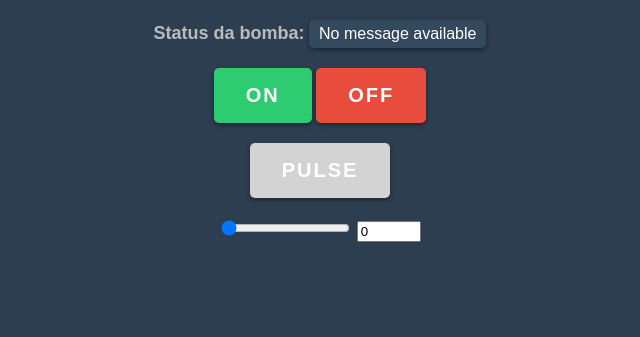
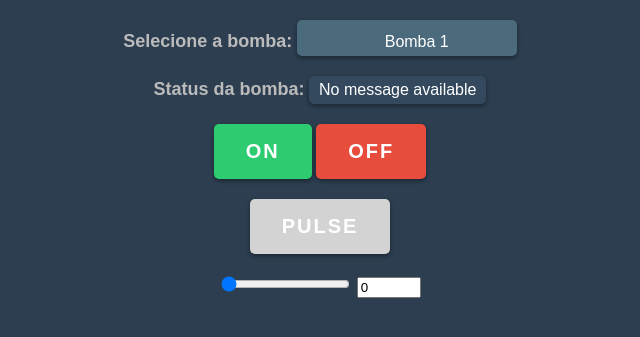
Before and after one commit to renato-nmoraes/irrigatop, a Flask app: page / in a window 1280 px wide. Shown: the part 48-385 px from the top of the page, without its empty margins (320-960 px from the left). Run offline with Flask 3, Linux system fonts and the light colour scheme; data that the repository does not hold is empty.

Commit message:
chore: wip

```diff
--- a/web/app.py
+++ b/web/app.py
@@ -1,4 +1,4 @@
-from flask import Flask, render_template, request
+from flask import Flask, render_template, request, jsonify
 from flask_sqlalchemy import SQLAlchemy
 from flask_migrate import Migrate
 import paho.mqtt.publish as publish
@@ -31,14 +31,17 @@ class Message(db.Model):
         return f'<Message {self.id}>'
 
 
-def send_message_to_broker_and_store(message, topic=None):
+def send_message_to_broker_and_store(message, topic=None, pump_id=None):
     mqtt_broker = config.MQTT_BROKER
     mqtt_topic = config.MQTT_TOPIC
     mqtt_port = int(config.MQTT_PORT)
     mqtt_username = config.MQTT_USERNAME
     mqtt_password = config.MQTT_PASSWORD
 
-    publish.single(f"{mqtt_topic}/{topic}" if topic is not None else mqtt_topic, payload=message, hostname=mqtt_broker,
+    if topic is None:
+        raise Exception("Missing topic")
+
+    publish.single(f"{mqtt_topic}/{pump_id}/{topic}", payload=message, hostname=mqtt_broker,
                    port=mqtt_port, auth={'username': mqtt_username, 'password': mqtt_password})
 
     # Store the message in the database
@@ -52,8 +55,9 @@ def send_message_to_broker_and_store(message, topic=None):
 def home():
     if request.method == 'POST':
         action = request.form.get('action')
+        pump_id = int(request.form.get('pump_id'))  # Get the selected pump ID
         if action:
-            send_message_to_broker_and_store(message=action, topic="action")
+            send_message_to_broker_and_store(message=action, topic="action", pump_id=pump_id)
     try:
         message = Message.query.order_by(Message.id.desc()).first()
         if message:
@@ -74,8 +78,13 @@ def process():
     # Do something with the slider value
     # For example, print it to the console
     print(f"Slider value: {intensity_value}")
-    return 'Slider value captured!'
+    return intensity_value
 
+@app.route('/pump', methods=['POST'])
+def handle_pump_selection():
+    pump_id = request.form['pump_id']
+    # Process the pump ID here (e.g., store it in a database, send it to a controller, etc.)
+    return pump_id
 
 if __name__ == '__main__':
     with app.app_context():
--- a/web/requirements.txt
+++ b/web/requirements.txt
@@ -4,3 +4,5 @@ Flask-Migrate==3.1.0
 Flask-BasicAuth==0.2.0
 paho-mqtt==1.6.1
 gunicorn==20.1.0
+Werkzeug==2.3.8
+debugpy==1.8.0
--- a/web/static/styles.css
+++ b/web/static/styles.css
@@ -125,3 +125,91 @@ body {
     width: 100%;
   }
 }
+
+/* Pump selection container */
+.pump-select-container {
+  margin-top: 20px;
+  text-align: center;
+  margin-bottom: 20px;
+}
+
+/* Pump label */
+.pump-select-container label {
+  font-weight: bold;
+  font-size: 18px;
+  color: #bbb;
+  margin-bottom: 5px;
+}
+
+/* Custom dropdown */
+.pump-select-container .custom-dropdown {
+  position: relative;
+  display: inline-block;
+  width: 200px;
+  height: 36px;
+  background-color: #4b6b7d;
+  border: none;
+  border-radius: 5px;
+  box-shadow: 0 2px 4px rgba(0, 0, 0, 0.4);
+  padding: 0 10px;
+  cursor: pointer;
+}
+
+.pump-select-container .custom-dropdown:hover {
+  opacity: 0.8;
+}
+
+.pump-select-container .custom-dropdown .selected-pump {
+  display: block;
+  width: 100%;
+  height: 100%;
+  padding: 10px;
+  font-size: 16px;
+  color: #fff;
+  text-align: center;
+  line-height: 1.5;
+}
+
+.pump-select-container .custom-dropdown .dropdown-options {
+  position: absolute;
+  top: 100%;
+  left: 0;
+  width: 100%;
+  background-color: #34495e;
+  border-radius: 0 0 5px 5px;
+  box-shadow: 0 4px 8px rgba(0, 0, 0, 0.4);
+  display: none;
+  z-index: 1;
+}
+
+.pump-select-container .custom-dropdown .dropdown-options div {
+  padding: 10px;
+  color: #fff;
+  font-size: 16px;
+  cursor: pointer;
+}
+
+.pump-select-container .custom-dropdown .dropdown-options div:hover {
+  background-color: #2c3e50;
+}
+
+/* Active pump options */
+.pump-select-container .custom-dropdown.active .dropdown-options {
+  padding: 10px;
+  display: block;
+}
+
+/* Optional pump icons */
+.pump-select-container .custom-dropdown .pump-icon {
+  margin-right: 5px;
+}
+
+/* Optional pump color coordination */
+.pump-select-container .custom-dropdown .selected-pump.pump-1 {
+  background-color: #2ecc71; /* Match button-on color */
+  padding: 10px;
+}
+
+.pump-select-container .custom-dropdown .selected-pump.pump-2 {
+  background-color: #3498db; /* Adjust as desired */
+}
--- a/web/templates/index.html
+++ b/web/templates/index.html
@@ -12,19 +12,34 @@
   <div class="top-bar">
     <h1 class="title">IrrigaTOP</h1>
   </div>
+  <form id="pump-form" action="/pump" method="POST">
+    <div class="pump-select-container">
+      <label for="pump-select">Selecione a bomba:</label>
+      <div class="custom-dropdown" id="pump-select">
+        <span class="selected-pump">Bomba 1</span>
+        <ul class="dropdown-options">
+          <div data-value="1" class="pump-option">Bomba 1</div>
+          <div data-value="2" class="pump-option">Bomba 2</div>
+        </ul>
+      </div>
+    </div>
+    <input type="hidden" name="pump_id" id="pump_id">
+  </form>
+  <form method="POST">
+    <div class="container">
       <div class="state-container">
         <span class="state-label">Status da bomba:</span>
         <span id="state-placeholder" class="state-value">
           {{ message }}
         </span>
       </div>
-  <form method="POST">
       <div class="button-container">
-      <button type="submit" name="action" value="ON" class="button button-on">ON</button>
-      <button type="submit" name="action" value="OFF" class="button button-off">OFF</button>
+        <button type="submit" name="action" value="ON" class="button button-action button-on">ON</button>
+        <button type="submit" name="action" value="OFF" class="button button-action button-off">OFF</button>
       </div>
       <div class="button-container">
-      <button type="submit" name="action" value="PULSE" class="button button-pulse">PULSE</button>
+        <button type="submit" name="action" value="PULSE" class="button button-action button-pulse">PULSE</button>
+      </div>
     </div>
   </form>
   <form method="POST" action="/intensity" id="slider-form">
@@ -34,6 +49,7 @@
     </div>
   </form>
   <script>
+    // Slider functionality
     var sliderValue = 0;
     var timeout = null;
 
@@ -82,6 +98,53 @@
       };
       xhr.send(formData);
     }
+
+    // Pump selection functionality
+    const pumpDropdown = document.getElementById('pump-select');
+
+    pumpDropdown.addEventListener('click', function() {
+      console.log('Dropdown clicked!');
+      this.classList.toggle('active');
+    });
+
+    pumpDropdown.querySelectorAll('.dropdown-options div').forEach(option => {
+      option.addEventListener('click', function(event) {
+        event.stopPropagation();
+        console.log('Option clicked!');
+
+        const selectedPumpText = this.textContent;
+        pumpDropdown.querySelector('.selected-pump').textContent = selectedPumpText;
+
+        pumpDropdown.classList.remove('active'); // Hide options
+
+        const pumpIdInput = document.getElementById('pump_id');
+        const pumpForm = document.getElementById('pump-form');
+        pumpIdInput.value = this.dataset.value;
+
+        // AJAX-based pump setting
+        event.preventDefault(); // Prevent default form submission
+        fetch('/pump', {
+          method: 'POST',
+          body: new FormData(pumpForm)
+        })
+        .then(response => response.json())  // Parse the JSON response
+        .then(data => {
+          // Handle successful response
+          console.log('Pump ID set successfully:', data.message);  // Access the message
+        })
+        .catch(error => {
+          // Handle errors
+          console.error('Error setting pump ID:', error);
+        });
+      });
+    });
+
+    document.addEventListener('click', function(event) {
+      if (!pumpDropdown.contains(event.target)) {
+        console.log('Document clicked!');
+        pumpDropdown.classList.remove('active');
+      }
+    });
   </script>
 
 </body>
```
Also changed, not shown: web/docker-compose.yaml (+12 -7 lines), 2 other files. Lines whose indentation alone changed are shown as unchanged.
